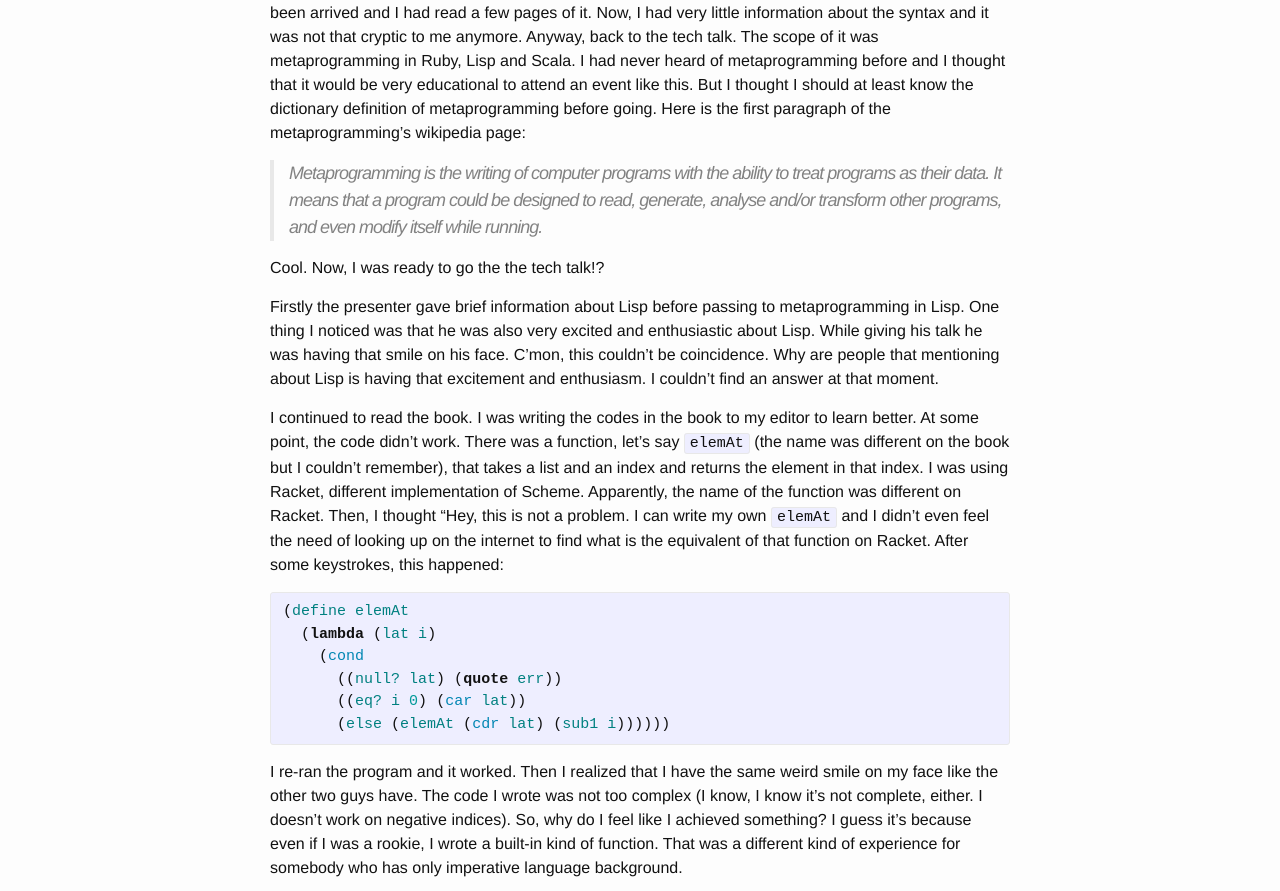
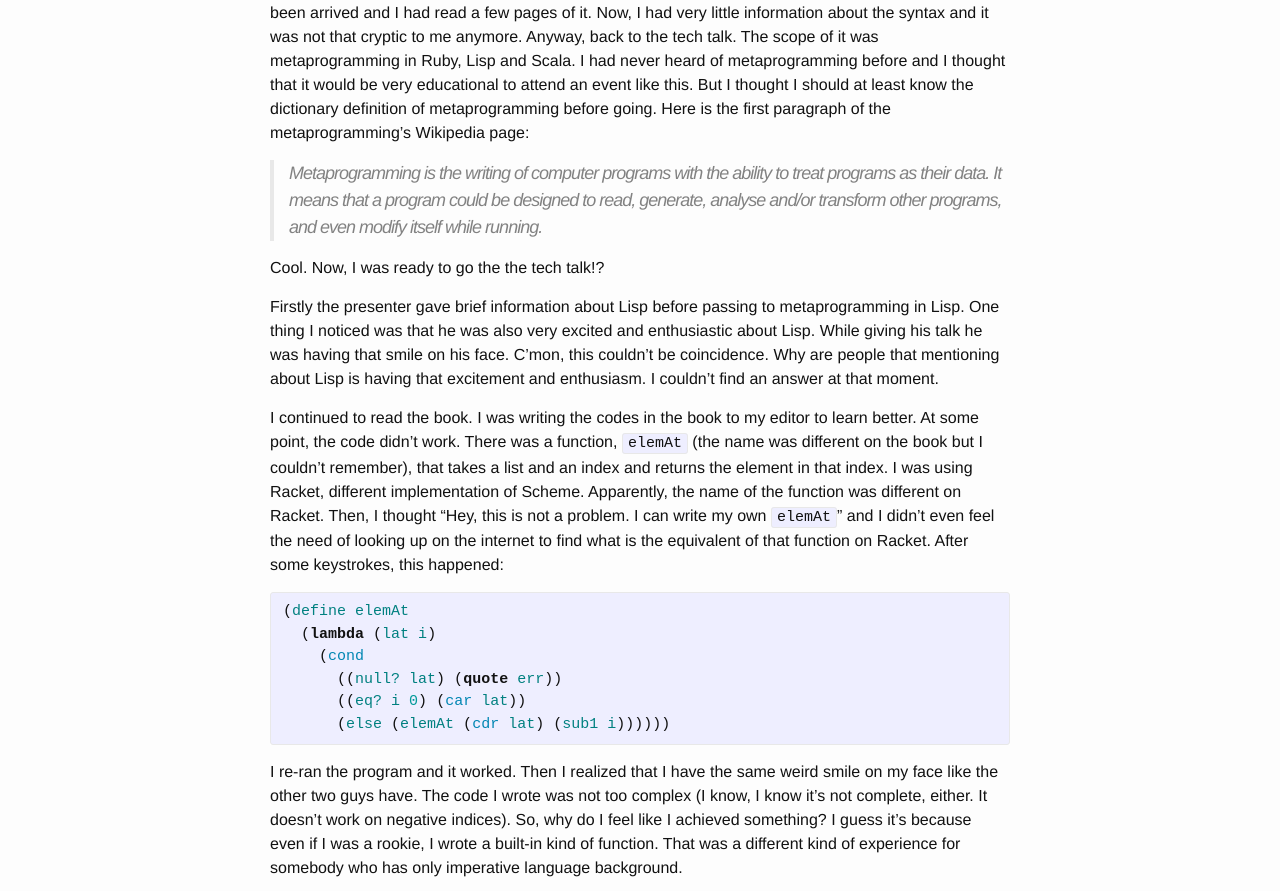
Before and after one commit to ozanyildiz/ozanyildiz.github.io, a Jekyll site: the page built from _posts/2015-03-28-lisp-smile-on-faces.md, in a window 1280 px wide. Shown: the part 1039-1930 px from the top of the page. Built offline with Jekyll 4.4.1, drawn with Linux system fonts in a browser that asks for light colours; comment, search, counter and statistics services are not loaded; some of the changed text lies outside the part shown.

Commit message:
small fix on new post

```diff
--- a/_posts/2015-03-28-lisp-smile-on-faces.md
+++ b/_posts/2015-03-28-lisp-smile-on-faces.md
@@ -38,7 +38,7 @@ Anyway, back to the tech talk. The scope of it was metaprogramming in Ruby,
 Lisp and Scala. I had never heard of metaprogramming before and I thought that
 it would be very educational to attend an event like this. But I thought
 I should at least know the dictionary definition of metaprogramming before going.
-Here is the first paragraph of the metaprogramming's wikipedia page:
+Here is the first paragraph of the metaprogramming's Wikipedia page:
 
 > Metaprogramming is the writing of computer programs with the ability to treat
 programs as their data. It means that a program could be designed to read,
@@ -53,11 +53,11 @@ couldn't be coincidence. Why are people that mentioning about Lisp is having tha
 excitement and enthusiasm. I couldn’t find an answer at that moment.
 
 I continued to read the book. I was writing the codes in the book to my editor to
-learn better. At some point, the code didn't work. There was a function, let's say `elemAt`
+learn better. At some point, the code didn't work. There was a function, `elemAt`
 (the name was different on the book but I couldn’t remember), that takes a list and an
 index and returns the element in that index. I was using Racket, different implementation
 of Scheme. Apparently, the name of the function was different on Racket. Then, I
-thought "Hey, this is not a problem. I can write my own `elemAt` and I didn't
+thought "Hey, this is not a problem. I can write my own `elemAt`" and I didn't
 even feel the need of looking up on the internet to find what is the equivalent
 of that function on Racket. After some keystrokes, this happened:
 
@@ -74,7 +74,7 @@ of that function on Racket. After some keystrokes, this happened:
 
 I re-ran the program and it worked. Then I realized that I have the same weird
 smile on my face like the other two guys have. The code I wrote was not too complex
-(I know, I know it's not complete, either. I doesn't work on negative indices). So, why
+(I know, I know it's not complete, either. It doesn't work on negative indices). So, why
 do I feel like I achieved something? I guess it's because even if I was a rookie, I
 wrote a built-in kind of function. That was a different kind of experience for
 somebody who has only imperative language background.
```
Also changed, not shown: 1 other file.
